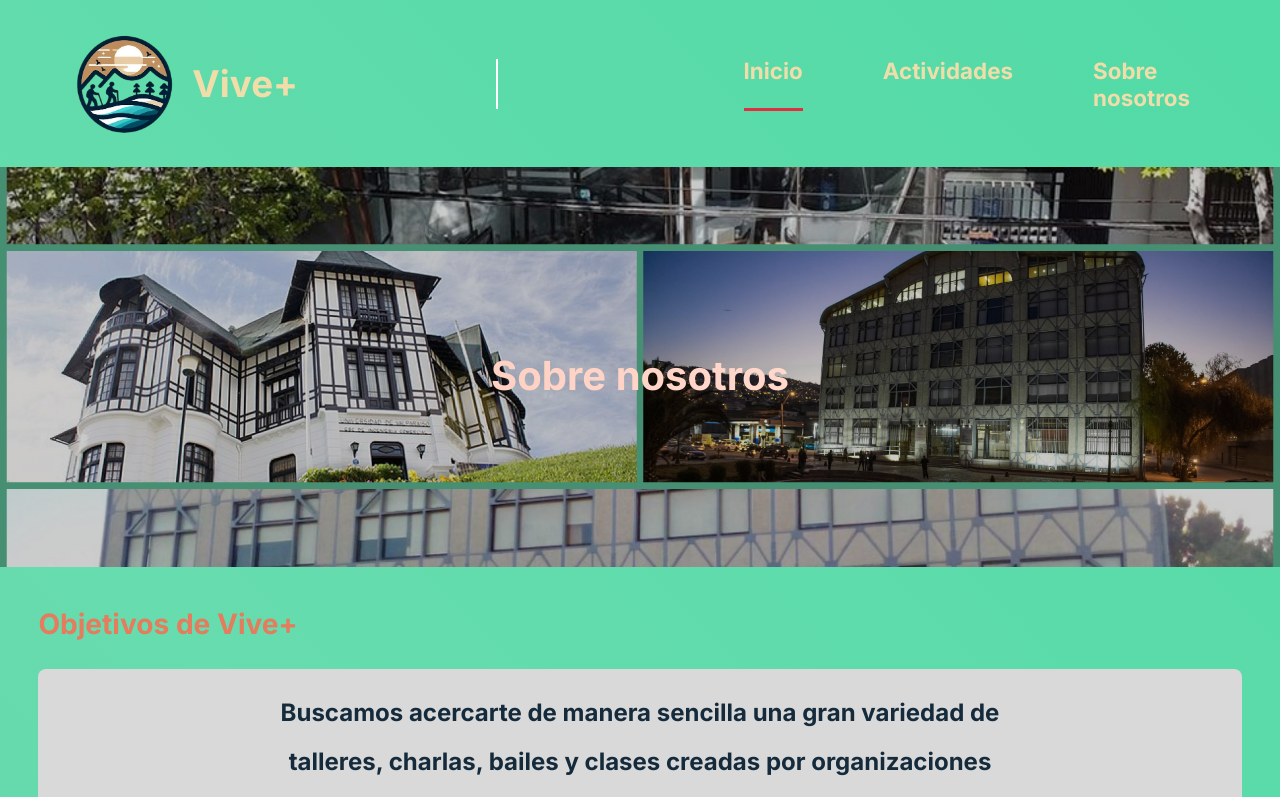
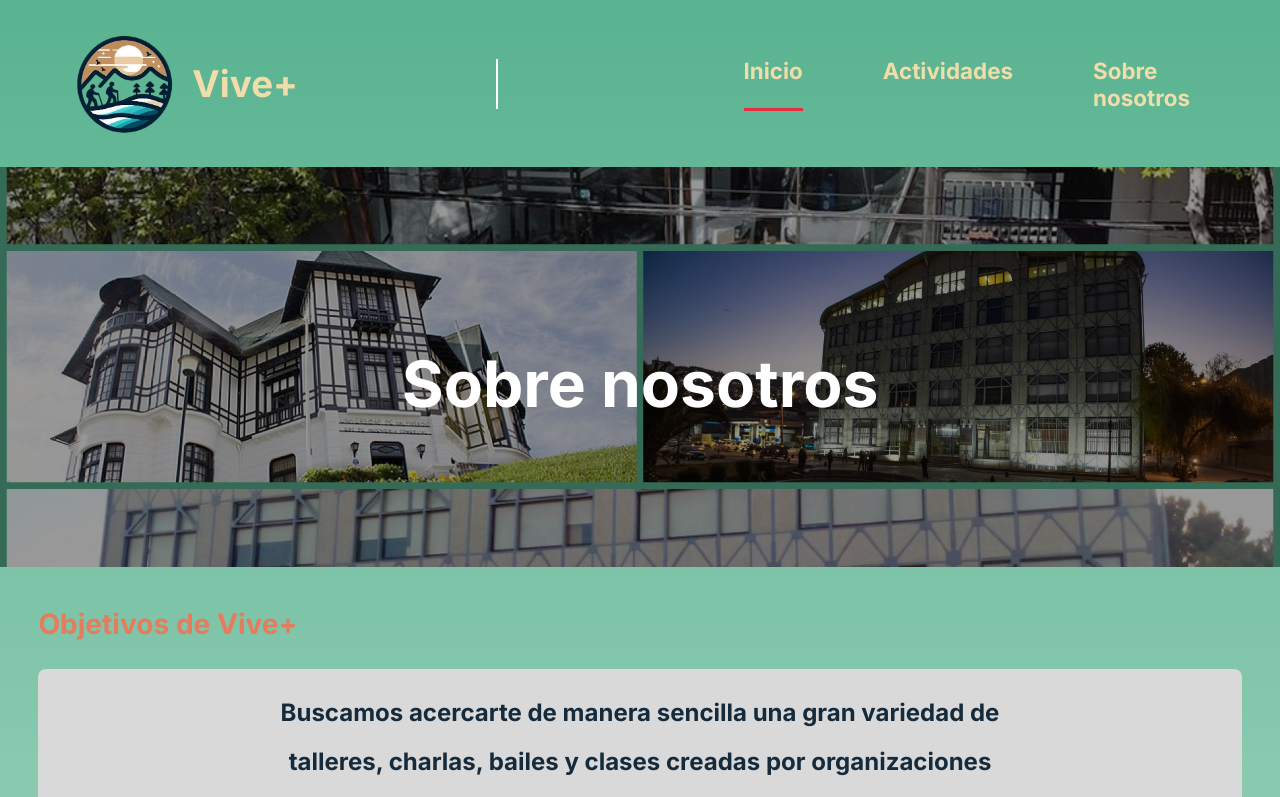
Before and after one commit to Mapacheee/vive-mas, a SvelteKit app: page /about in a window 1280 px wide. Shown: the top 797 px of the page. Built offline with nearby package versions, Linux system fonts and the light colour scheme; a web font is replaced by a local one.

Commit message:
minor changes in styles

```diff
--- a/src/routes/+layout.svelte
+++ b/src/routes/+layout.svelte
@@ -1,62 +1,6 @@
 <script lang="ts">
     import Navbar from "$lib/components/Navbar.svelte";
     import Footer from "$lib/components/Footer.svelte";
-    import { onMount } from 'svelte';
-    let canvas: HTMLCanvasElement | null = null;
-    let particles: { x: number; y: number; size: number;
-        speedX: number; speedY: number; opacity: number }[] = [];
-
-    function createParticles() {
-        for (let i = 0; i < 200; i++) {
-            particles.push({
-                x: Math.random() * window.innerWidth,
-                y: Math.random() * window.innerHeight,
-                size: Math.random() * 3 + 1,
-                speedX: Math.random() * 1 - 0.5,
-                speedY: Math.random() * 0.5 + 0.1,
-                opacity: Math.random() * 0.3 + 0.1
-            });
-        }
-    }
-
-    function animateParticles() {
-        requestAnimationFrame(animateParticles);
-        if (!canvas) return;
-        const ctx = canvas.getContext('2d');
-        if (!ctx) return;
-        ctx.clearRect(0, 0, canvas.width, canvas.height);
-
-        particles.forEach(particle => {
-            ctx.beginPath();
-            ctx.arc(particle.x, particle.y, particle.size, 0, Math.PI * 2);
-            ctx.fillStyle = `rgba(181, 181, 226, ${particle.opacity})`;
-            ctx.fill();
-
-            particle.x += particle.speedX;
-            particle.y += particle.speedY;
-
-            if (particle.x > window.innerWidth) particle.x = 0;
-            if (particle.y > window.innerHeight) {
-                particle.y = 0;
-                particle.x = Math.random() * window.innerWidth;
-            }
-
-            if (particle.x < 0) particle.x = window.innerWidth;
-        });
-    }
-
-    function handleResize() {
-        if (!canvas) return;
-        canvas.width = window.innerWidth;
-        canvas.height = window.innerHeight;
-    }
-
-    onMount(() => {
-        createParticles();
-        animateParticles();
-    });
-
-    //window.addEventListener('resize', handleResize);
 </script>
 
 <svelte:head>
@@ -71,13 +15,9 @@
     <Footer />
 </div>
 
-<canvas bind:this={canvas}></canvas>
-
 <style>
     :global(body) {
-        background: linear-gradient(45deg, #59B390, #67dcaf, #33d898, #59B390);
-        background-size: 400% 400%;
-        animation: gradient 5s ease infinite;
+        background: linear-gradient(180deg, #59B390, #cce8dd);
         margin: 0;
         font-family: 'Inter', serif;
         display: flex;
--- a/src/routes/+page.svelte
+++ b/src/routes/+page.svelte
@@ -176,6 +176,8 @@
     .talleres-info p {
         font-size: 1.2rem;
         margin-bottom: 20px;
+        color: white;
+        font-weight: bold;
     }
 
     .talleres-container img {
--- a/src/routes/about/+page.svelte
+++ b/src/routes/about/+page.svelte
@@ -44,7 +44,7 @@
         width: 100%;
         height: 100%;
         object-fit: cover;
-        filter: brightness(0.8);
+        filter: brightness(0.6);
     }
 
     .overlay {
@@ -67,12 +67,12 @@
     }
 
     .overlay h1 {
-        background: linear-gradient(90deg, #ffc5b3, #ffe4db);
+        background: linear-gradient(90deg, white, white);
         -webkit-background-clip: text;
         background-clip: text;
         color: transparent;
         -webkit-text-fill-color: transparent;
-        font-size: 2.5rem;
+        font-size: 4rem;
         margin-bottom: 10px;
     }
 
--- a/src/routes/activities/+page.svelte
+++ b/src/routes/activities/+page.svelte
@@ -44,7 +44,7 @@
         width: 100%;
         height: 100%;
         object-fit: cover;
-        filter: brightness(0.8);
+        filter: brightness(0.6);
     }
 
     .overlay {
@@ -67,12 +67,12 @@
     }
 
     .overlay h1 {
-        background: linear-gradient(90deg, #ffc5b3, #ffe4db);
+        background: linear-gradient(90deg, white, white);
         -webkit-background-clip: text;
         background-clip: text;
         color: transparent;
         -webkit-text-fill-color: transparent;
-        font-size: 2.5rem;
+        font-size: 4rem;
         margin-bottom: 10px;
     }
 
```
